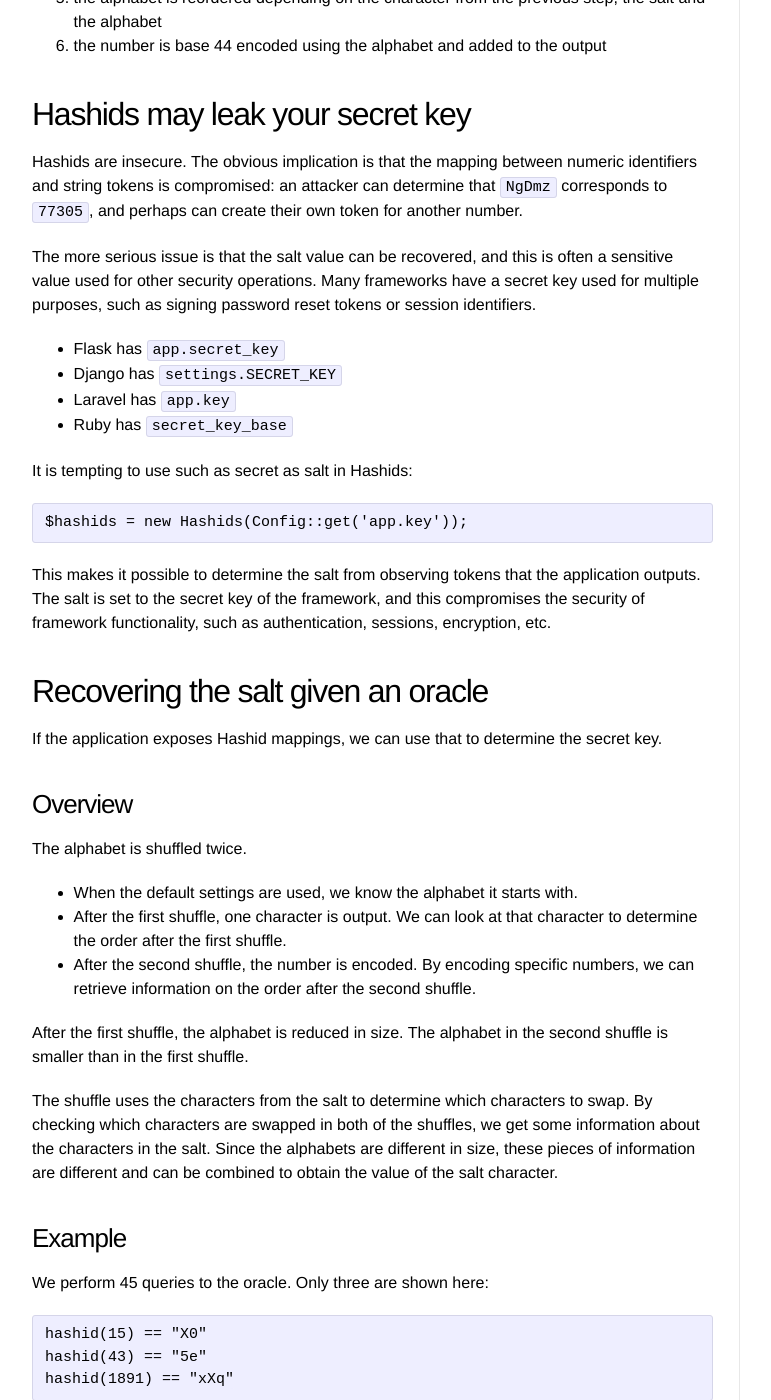
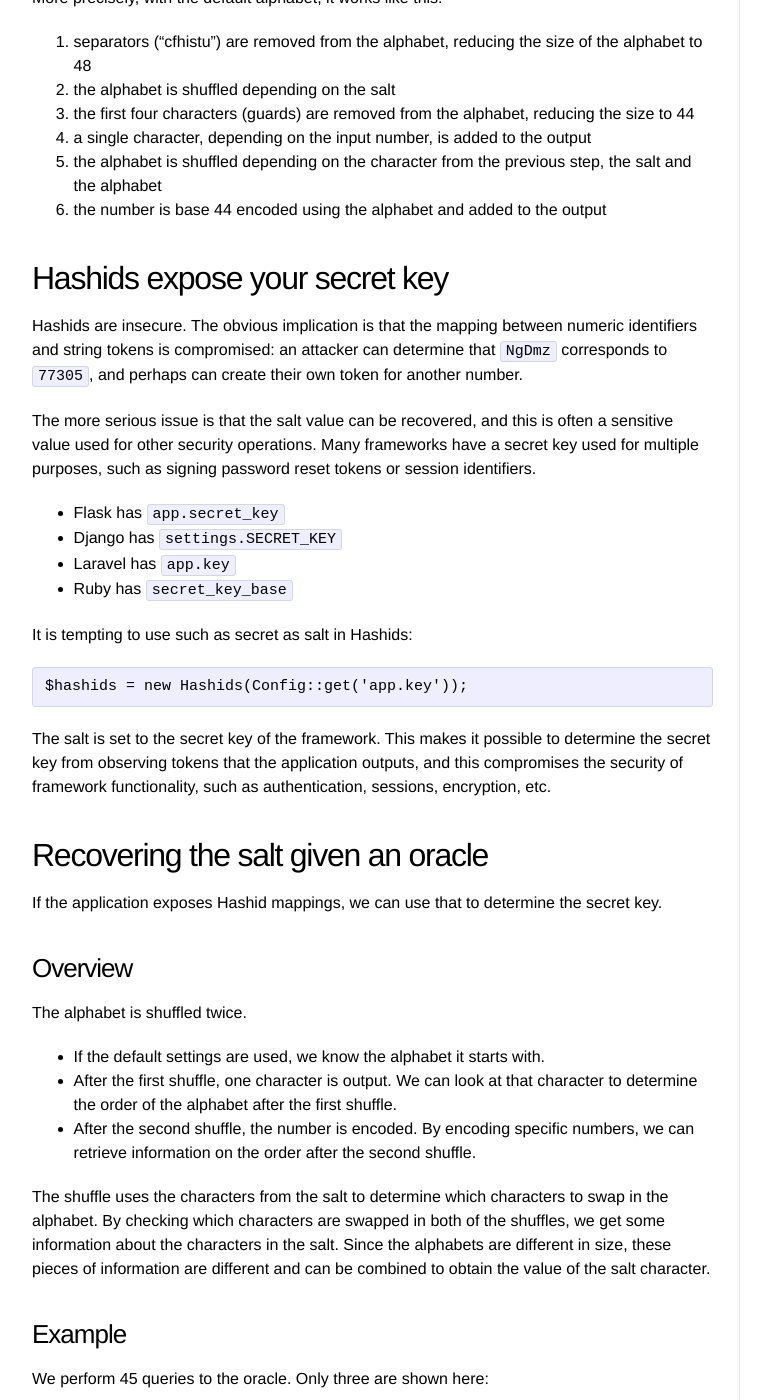
Before and after one commit to Sjord/Sjord.github.io, a Jekyll site: the page built from _posts/2023-11-08-hashids-expose-salt-value.md, in a window 1280 px wide and 1400 px high, scrolled down 1411 px. Shown: the whole window, without its empty margins (108-879 px from the left). Built offline with Jekyll 4.4.1, drawn with Linux system fonts in a browser that asks for light colours; some of the changed text lies outside the part shown.

Commit message:
Improve hashid post

````diff
--- a/_posts/2023-11-08-hashids-expose-salt-value.md
+++ b/_posts/2023-11-08-hashids-expose-salt-value.md
@@ -1,17 +1,17 @@
 ---
 layout: post
-title: "HashIDs"
+title: "HashIDs expose their secret key"
 thumbnail: brick-wall-480.jpg
 date: 2023-11-22
 ---
 
+Hashids is an algorithm that converts numbers to string tokens and back. It's similar to base64 encoding, but with extra steps. For example, it can convert `77305` to `NgDmz`. It's sometimes used for security purposes, but it is not suitable for this.
+
 <!-- Photo source: https://pixabay.com/photos/wall-bricks-shadow-home-texture-1358958/ -->
-
-Hashids is an algorithm that converts numbers to string tokens and back. It's similar to base64 encoding, but with extra steps. For example, it can convert `77305` to `NgDmz`.
 
 ## A history of security claims
 
-Hashids has never been a secure algorithm, but it started out with security claims:
+The Hashids algorithm encodes numbers into string tokens and back. These tokens are often used in a URL to identify resources. Hashids has never been a secure algorithm, but it started out with security claims:
 
 * 2012 - launches, claims it is suitable for "making pages private"
 * 2013 - claims it is suitable for "forgotten password hashes", and that "There's not a way to guess the correct numbers behind the hash without knowing the salt value first."
@@ -21,9 +21,11 @@
 
 ## Unexplainably popular
 
-In 2012, we already had AES, Blowfish, and [Bruce Schneier](https://www.schneier.com/blog/archives/2011/04/schneiers_law.html). "Don't roll your own crypto" was well-known advice, and back then "crypto" really did mean "cryptography". Against this background, a random developer creates Hashids, and it keeps gaining in popularity, even after the security claims are removed.
+In 2012, we already had AES, Blowfish, and [Bruce Schneier](https://www.schneier.com/blog/archives/2011/04/schneiers_law.html). "Don't roll your own crypto" was well-known advice, and back then "crypto" really did mean "cryptography". Against this background, a random developer creates Hashids, and it keeps gaining in popularity, even after the security claims were removed.
 
 I don't understand it. Why would anyone want to use this base64 with extra steps, if it doesn't provide security? Is `NgDmz` so much better to use in a URL compared with `77305`?
+
+On the other hand, there is not a truly cryptographically secure alternative. If you want to obfuscate numbers to use in URLs, there is no canonically recommended encryption algorithm. Apparently developers have a desire to obfuscate identifiers, which Hashids filled.
 
 ## How Hashids work
 
@@ -39,13 +41,13 @@
 More precisely, with the default alphabet, it works like this:
 
 1. separators ("cfhistu") are removed from the alphabet, reducing the size of the alphabet to 48
-2. the alphabet is reordered depending on the salt
+2. the alphabet is shuffled depending on the salt
 3. the first four characters (guards) are removed from the alphabet, reducing the size to 44
 4. a single character, depending on the input number, is added to the output
-5. the alphabet is reordered depending on the character from the previous step, the salt and the alphabet
+5. the alphabet is shuffled depending on the character from the previous step, the salt and the alphabet
 6. the number is base 44 encoded using the alphabet and added to the output
 
-## Hashids may leak your secret key
+## Hashids expose your secret key
 
 Hashids are insecure. The obvious implication is that the mapping between numeric identifiers and string tokens is compromised: an attacker can determine that `NgDmz` corresponds to `77305`, and perhaps can create their own token for another number.
 
@@ -62,7 +64,7 @@
 $hashids = new Hashids(Config::get('app.key'));
 ```
 
-This makes it possible to determine the salt from observing tokens that the application outputs. The salt is set to the secret key of the framework, and this compromises the security of framework functionality, such as authentication, sessions, encryption, etc.
+The salt is set to the secret key of the framework. This makes it possible to determine the secret key from observing tokens that the application outputs, and this compromises the security of framework functionality, such as authentication, sessions, encryption, etc.
 
 ## Recovering the salt given an oracle
 
@@ -72,13 +74,11 @@
 
 The alphabet is shuffled twice.
 
-* When the default settings are used, we know the alphabet it starts with.
-* After the first shuffle, one character is output. We can look at that character to determine the order after the first shuffle.
+* If the default settings are used, we know the alphabet it starts with.
+* After the first shuffle, one character is output. We can look at that character to determine the order of the alphabet after the first shuffle.
 * After the second shuffle, the number is encoded. By encoding specific numbers, we can retrieve information on the order after the second shuffle.
 
-After the first shuffle, the alphabet is reduced in size. The alphabet in the second shuffle is smaller than in the first shuffle.
-
-The shuffle uses the characters from the salt to determine which characters to swap. By checking which characters are swapped in both of the shuffles, we get some information about the characters in the salt. Since the alphabets are different in size, these pieces of information are different and can be combined to obtain the value of the salt character.
+The shuffle uses the characters from the salt to determine which characters to swap in the alphabet. By checking which characters are swapped in both of the shuffles, we get some information about the characters in the salt. Since the alphabets are different in size, these pieces of information are different and can be combined to obtain the value of the salt character.
 
 ### Example
 
````
